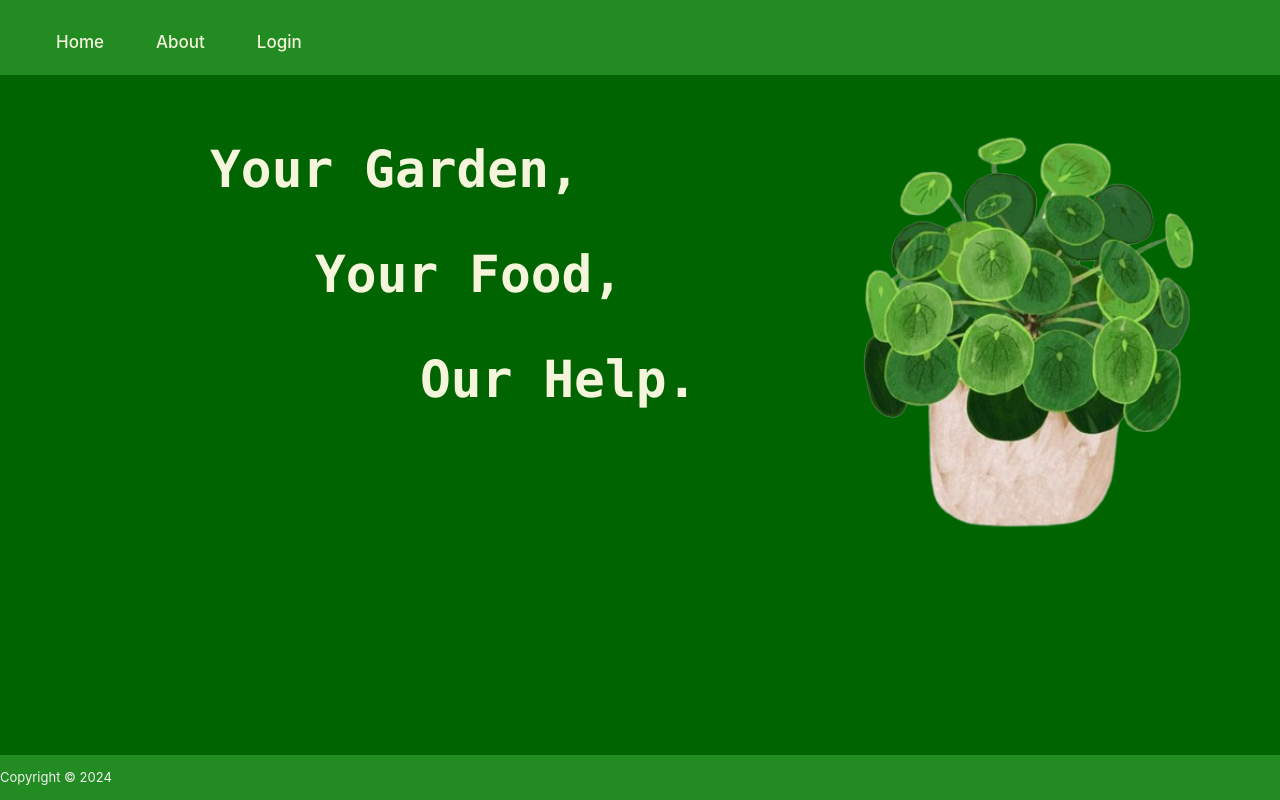
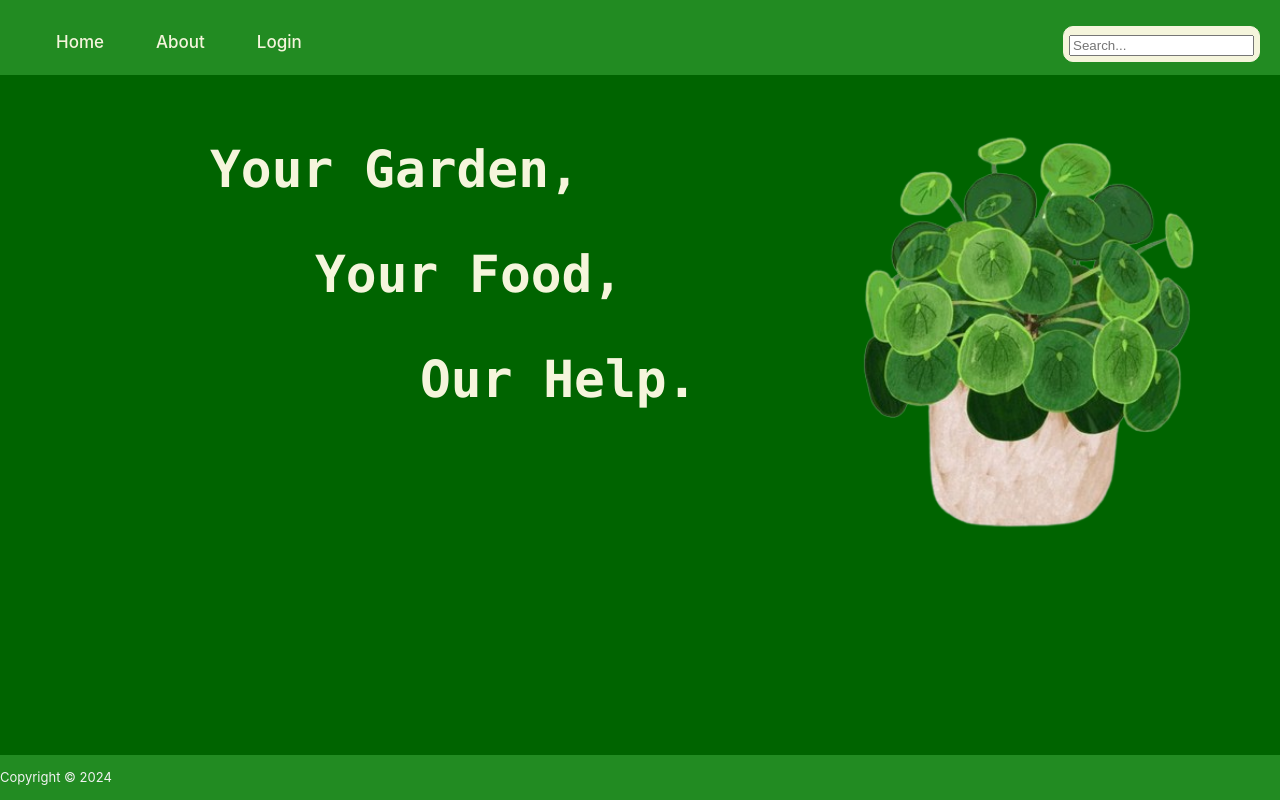
Before and after one commit to AmyRoys/LooseyGoosey, a React (Vite) app: page / in a window 1280 px wide. Built offline with nearby package versions, Linux system fonts and the light colour scheme.

Commit message:
Add search bar

```diff
--- a/src/components/NavBar.tsx
+++ b/src/components/NavBar.tsx
@@ -1,5 +1,5 @@
-import React from 'react';
-import { Link } from 'react-router-dom';
+import React, { useState } from 'react';
+import { Link , useNavigate} from 'react-router-dom';
 import '../styles/NavBar.css';
 
 const Navbar: React.FC = () => {
@@ -15,6 +15,11 @@ const Navbar: React.FC = () => {
             </ul>
           </li>
           <li><Link to="/login">Login</Link></li>
+          <li className='search'>
+            <input type="search" id="siteSearch" name="q"
+               aria-label="Search through site content"
+               placeholder="Search..."/>
+          </li>
         </ul>
       </nav>
     </header>
--- a/src/styles/NavBar.css
+++ b/src/styles/NavBar.css
@@ -20,6 +20,18 @@
 }
 .topbar a:hover{
     color: #f6f6c0;
+}
+
+.search{
+    float: right;
+    margin-right: 20px;
+    margin-top: 10px;
+    margin-bottom: 20px;
+    padding: 5px;
+    border-radius: 10px;
+    border: 1px solid #f5f5dc;
+    background-color: #f5f5dc;
+
 }
 
 .dropdown {
```
